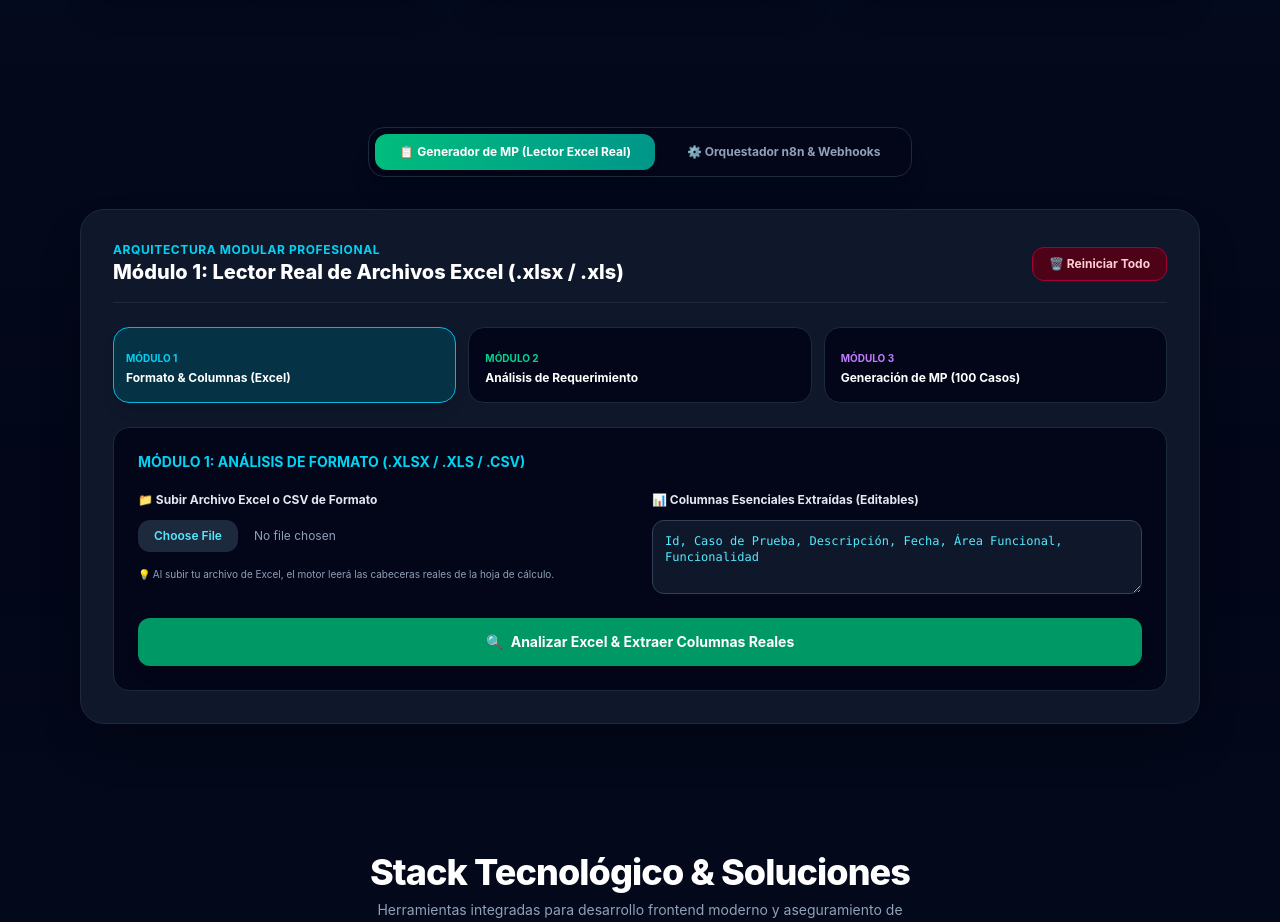
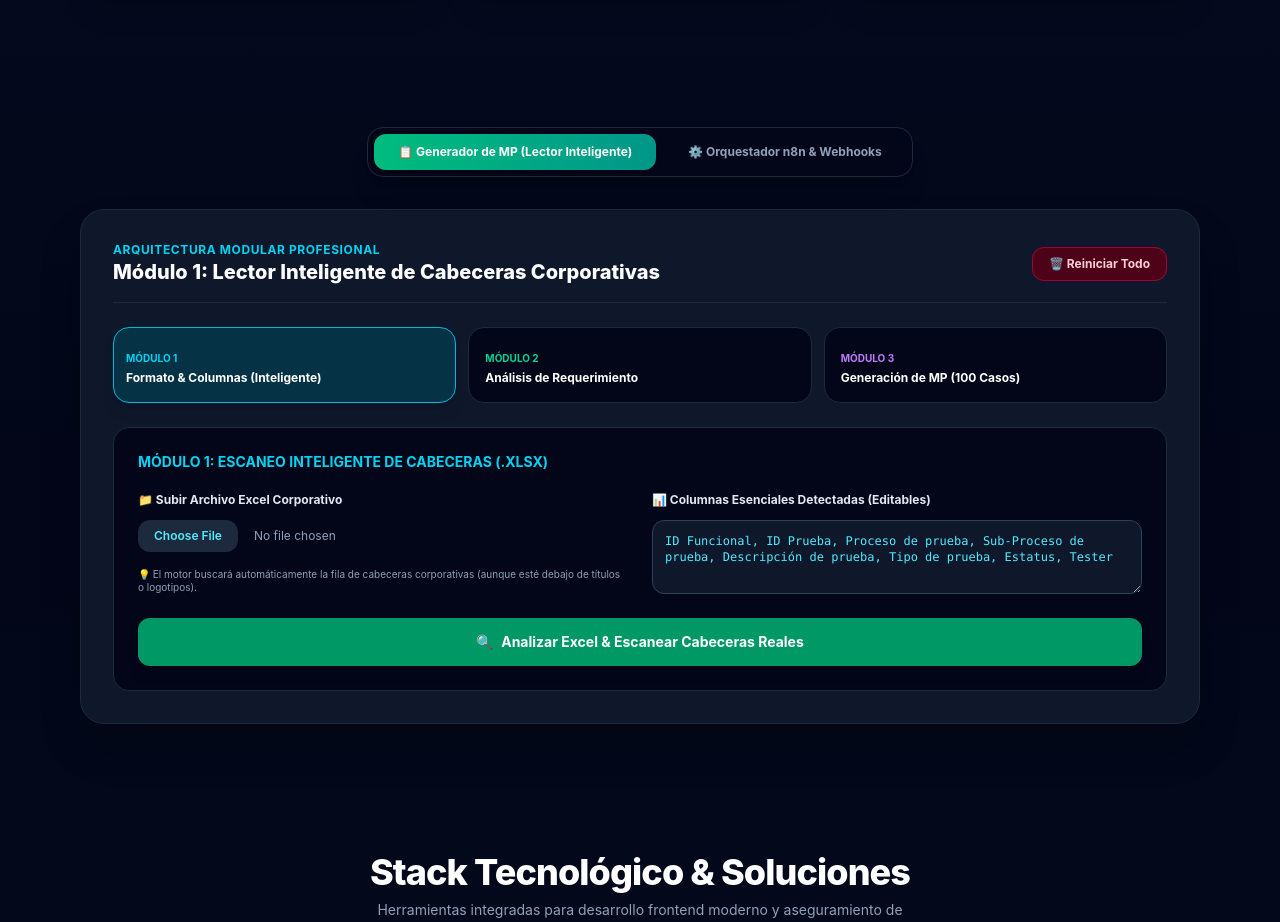
Before and after one commit to hegm840804/portafolio-web, a React (Vite) app: page / in a window 1280 px wide. Shown: the part 1503-2425 px from the top of the page. Built offline with nearby package versions, Linux system fonts and the light colour scheme; the HTML template or start-up script is replaced by a standard one.

Commit message:
fix(module-1-smart-reader): implementar escaneo inteligente de filas en excel para ubicar cabeceras corporativas reales

```diff
--- a/src/components/QASuiteStudio.jsx
+++ b/src/components/QASuiteStudio.jsx
@@ -16,9 +16,9 @@ export default function QASuiteStudio({ onOpenContact }) {
   const [pestanaActiva, setPestanaActiva] = useState('matriz');
   const [pasoActual, setPasoActual] = useState(1);
 
-  // --- MÓDULO 1: FORMATO (Lector real de Excel con SheetJS) ---
+  // --- MÓDULO 1: FORMATO (Lector Inteligente de Excel) ---
   const [archivoEstructura, setArchivoEstructura] = useState(null);
-  const [columnasDetectadas, setColumnasDetectadas] = useState('Id, Caso de Prueba, Descripción, Fecha, Área Funcional, Funcionalidad');
+  const [columnasDetectadas, setColumnasDetectadas] = useState('ID Funcional, ID Prueba, Proceso de prueba, Sub-Proceso de prueba, Descripción de prueba, Tipo de prueba, Estatus, Tester');
   const [analizandoFormato, setAnalizandoFormato] = useState(false);
   const [formatoValidado, setFormatoValidado] = useState(false);
 
@@ -40,8 +40,8 @@ export default function QASuiteStudio({ onOpenContact }) {
     }
   };
 
-  // Lector real de Excel usando XLSX
-  const ejecutarAnalisisExcelReal = () => {
+  // Lector Inteligente que busca la fila de cabeceras corporativas reales en el Excel
+  const ejecutarAnalisisExcelInteligente = () => {
     if (!archivoEstructura) {
       setFormatoValidado(true);
       return;
@@ -55,34 +55,44 @@ export default function QASuiteStudio({ onOpenContact }) {
         const data = new Uint8Array(e.target.result);
         const workbook = XLSX.read(data, { type: 'array' });
 
-        // Tomar la primera hoja del Excel
         const firstSheetName = workbook.SheetNames[0];
         const worksheet = workbook.Sheets[firstSheetName];
-
-        // Convertir la hoja a JSON (matriz de filas)
         const jsonData = XLSX.utils.sheet_to_json(worksheet, { header: 1 });
 
-        // Buscar la fila de cabeceras (la primera fila no vacía)
-        let headers = [];
+        let headersEncontradas = [];
+
+        // Escanear las primeras 20 filas buscando la fila de cabeceras de la matriz de pruebas
         for (let row of jsonData) {
           if (row && row.length > 0) {
-            // Filtrar celdas con texto válido
-            const validCols = row.filter(cell => cell !== null && cell !== undefined && String(cell).trim() !== '');
-            if (validCols.length >= 2) {
-              headers = validCols.map(c => String(c).trim());
+            const rowStr = row.map(cell => cell !== null && cell !== undefined ? String(cell).toLowerCase() : '').join(' ');
+            // Si la fila contiene identificadores típicos de matriz de pruebas
+            if ((rowStr.includes('id') || rowStr.includes('caso')) && (rowStr.includes('proceso') || rowStr.includes('descripci') || rowStr.includes('sub'))) {
+              headersEncontradas = row.filter(cell => cell !== null && cell !== undefined && String(cell).trim() !== '').map(c => String(c).trim());
               break;
             }
           }
         }
 
-        if (headers.length > 0) {
-          setColumnasDetectadas(headers.join(', '));
+        // Si no encontró por palabras clave, toma la primera fila con suficientes columnas
+        if (headersEncontradas.length === 0) {
+          for (let row of jsonData) {
+            if (row && row.length >= 3) {
+              const validCols = row.filter(cell => cell !== null && cell !== undefined && String(cell).trim() !== '');
+              if (validCols.length >= 3) {
+                headersEncontradas = validCols.map(c => String(c).trim());
+                break;
+              }
+            }
+          }
+        }
+
+        if (headersEncontradas.length > 0) {
+          setColumnasDetectadas(headersEncontradas.join(', '));
         } else {
-          setColumnasDetectadas('Id, Caso de Prueba, Descripción, Fecha, Área Funcional, Funcionalidad');
+          setColumnasDetectadas('ID Funcional, ID Prueba, Proceso de prueba, Sub-Proceso de prueba, Descripción de prueba, Tipo de prueba, Estatus');
         }
       } catch (err) {
-        console.error("Error al procesar el Excel:", err);
-        setColumnasDetectadas('Id, Caso de Prueba, Descripción, Fecha, Área Funcional, Funcionalidad');
+        console.error("Error al leer Excel:", err);
       }
       setAnalizandoFormato(false);
       setFormatoValidado(true);
@@ -96,7 +106,7 @@ export default function QASuiteStudio({ onOpenContact }) {
     reader.readAsArrayBuffer(archivoEstructura);
   };
 
-  const columnasArray = columnasDetectadas ? columnasDetectadas.split(',').map(c => c.trim()).filter(Boolean) : ['Id', 'Caso de Prueba', 'Descripción'];
+  const columnasArray = columnasDetectadas ? columnasDetectadas.split(',').map(c => c.trim()).filter(Boolean) : ['ID Funcional', 'ID Prueba', 'Descripción de prueba'];
 
   const obtenerNombreProyecto = () => {
     if (nombreProyectoDetectado.trim()) return nombreProyectoDetectado.trim();
@@ -171,7 +181,7 @@ export default function QASuiteStudio({ onOpenContact }) {
 
   const reiniciarTodo = () => {
     setArchivoEstructura(null);
-    setColumnasDetectadas('Id, Caso de Prueba, Descripción, Fecha, Área Funcional, Funcionalidad');
+    setColumnasDetectadas('ID Funcional, ID Prueba, Proceso de prueba, Sub-Proceso de prueba, Descripción de prueba, Tipo de prueba, Estatus, Tester');
     setFormatoValidado(false);
     setAnalizandoFormato(false);
     setArchivosReqLista([]);
@@ -196,7 +206,7 @@ export default function QASuiteStudio({ onOpenContact }) {
             onClick={() => setPestanaActiva('matriz')}
             className={`px-6 py-2.5 rounded-xl text-xs font-bold transition cursor-pointer ${pestanaActiva === 'matriz' ? 'bg-gradient-to-r from-emerald-500 to-teal-600 text-white shadow-md' : 'text-slate-400 hover:text-white'}`}
           >
-            📋 Generador de MP (Lector Excel Real)
+            📋 Generador de MP (Lector Inteligente)
           </button>
           <button
             onClick={() => setPestanaActiva('n8n')}
@@ -214,7 +224,7 @@ export default function QASuiteStudio({ onOpenContact }) {
             <div className="flex flex-col md:flex-row justify-between items-center border-b border-slate-800 pb-4 gap-4">
               <div>
                 <span className="text-xs font-bold text-cyan-400 uppercase tracking-wider block">Arquitectura Modular Profesional</span>
-                <h3 className="text-xl font-extrabold text-white">Módulo 1: Lector Real de Archivos Excel (.xlsx / .xls)</h3>
+                <h3 className="text-xl font-extrabold text-white">Módulo 1: Lector Inteligente de Cabeceras Corporativas</h3>
               </div>
               <button onClick={reiniciarTodo} className="bg-rose-950 hover:bg-rose-900 text-rose-200 border border-rose-800 text-xs font-bold px-4 py-2 rounded-xl transition cursor-pointer">
                 🗑️ Reiniciar Todo
@@ -228,7 +238,7 @@ export default function QASuiteStudio({ onOpenContact }) {
                 className={`p-3 rounded-2xl border text-left transition cursor-pointer ${pasoActual === 1 ? 'bg-cyan-950 border-cyan-500 shadow-lg' : 'bg-slate-950 border-slate-800'}`}
               >
                 <span className="text-[10px] text-cyan-400 font-bold uppercase">Módulo 1</span>
-                <p className="text-xs font-bold text-white mt-0.5">Formato & Columnas (Excel)</p>
+                <p className="text-xs font-bold text-white mt-0.5">Formato & Columnas (Inteligente)</p>
               </button>
               <button
                 onClick={() => setPasoActual(2)}
@@ -246,14 +256,14 @@ export default function QASuiteStudio({ onOpenContact }) {
               </button>
             </div>
 
-            {/* MÓDULO 1: FORMATO CON LECTOR DE EXCEL */}
+            {/* MÓDULO 1: FORMATO CON LECTOR INTELIGENTE */}
             {pasoActual === 1 && (
               <div className="bg-slate-950 border border-slate-800 p-6 rounded-2xl space-y-5 text-xs animate-fadeIn">
-                <h4 className="font-bold text-cyan-400 uppercase text-sm">Módulo 1: Análisis de Formato (.xlsx / .xls / .csv)</h4>
+                <h4 className="font-bold text-cyan-400 uppercase text-sm">Módulo 1: Escaneo Inteligente de Cabeceras (.xlsx)</h4>
 
                 <div className="grid grid-cols-1 md:grid-cols-2 gap-6">
                   <div className="space-y-3">
-                    <label className="block font-bold text-slate-200">📁 Subir Archivo Excel o CSV de Formato</label>
+                    <label className="block font-bold text-slate-200">📁 Subir Archivo Excel Corporativo</label>
                     <input
                       type="file"
                       accept=".xlsx, .xls, .csv"
@@ -262,11 +272,11 @@ export default function QASuiteStudio({ onOpenContact }) {
                       className="w-full text-slate-400 file:mr-4 file:py-2 file:px-4 file:rounded-xl file:border-0 file:text-xs file:font-semibold file:bg-slate-800 file:text-cyan-300 cursor-pointer"
                     />
                     {archivoEstructura && <p className="text-cyan-300 font-mono text-[11px]">Excel seleccionado: {archivoEstructura.name}</p>}
-                    <p className="text-[10px] text-slate-400 pt-1">💡 Al subir tu archivo de Excel, el motor leerá las cabeceras reales de la hoja de cálculo.</p>
+                    <p className="text-[10px] text-slate-400 pt-1">💡 El motor buscará automáticamente la fila de cabeceras corporativas (aunque esté debajo de títulos o logotipos).</p>
                   </div>
 
                   <div className="space-y-3">
-                    <label className="block font-bold text-slate-200">📊 Columnas Esenciales Extraídas (Editables)</label>
+                    <label className="block font-bold text-slate-200">📊 Columnas Esenciales Detectadas (Editables)</label>
                     <textarea
                       value={columnasDetectadas}
                       onChange={(e) => setColumnasDetectadas(e.target.value)}
@@ -278,17 +288,17 @@ export default function QASuiteStudio({ onOpenContact }) {
 
                 <div>
                   <button
-                    onClick={ejecutarAnalisisExcelReal}
+                    onClick={ejecutarAnalisisExcelInteligente}
                     className="w-full bg-emerald-600 hover:bg-emerald-500 text-white font-bold py-3.5 rounded-xl transition cursor-pointer shadow-lg flex items-center justify-center gap-2 text-sm"
                   >
                     <span>🔍</span>
-                    <span>Analizar Excel & Extraer Columnas Reales</span>
+                    <span>Analizar Excel & Escanear Cabeceras Reales</span>
                   </button>
                 </div>
 
                 {analizandoFormato && (
                   <div className="p-4 bg-cyan-950/60 border border-cyan-500/40 rounded-xl text-cyan-300 font-mono text-center animate-pulse">
-                    ⚙️ Leyendo celdas y extrayendo cabeceras reales del Excel...
+                    ⚙️ Escaneando celdas del Excel para ubicar la tabla de casos corporativos...
                   </div>
                 )}
 
@@ -296,10 +306,10 @@ export default function QASuiteStudio({ onOpenContact }) {
                   <div className="mt-6 p-5 bg-slate-900 border border-cyan-500/40 rounded-2xl space-y-3 animate-fadeIn">
                     <div className="flex justify-between items-center">
                       <h5 className="font-bold text-emerald-400 uppercase text-xs">
-                        ✅ Formato Extraído del Excel Real
+                        ✅ Formato Detectado e Identificado Correctamente
                       </h5>
                       <span className="text-[10px] bg-cyan-950 text-cyan-300 border border-cyan-800 px-2.5 py-1 rounded-lg font-mono">
-                        {columnasArray.length} Columnas Leídas
+                        {columnasArray.length} Columnas Detectadas
                       </span>
                     </div>
 
@@ -527,7 +537,7 @@ export default function QASuiteStudio({ onOpenContact }) {
 
                 <div className="flex justify-start pt-2">
                   <button onClick={() => setPasoActual(2)} className="bg-slate-800 hover:bg-slate-700 text-slate-300 font-bold px-4 py-2 rounded-lg text-xs">
-                    ⬅️ Volver a Módulo 2
+                    ⬅️ Volver al Módulo 2
                   </button>
                 </div>
               </div>
```
